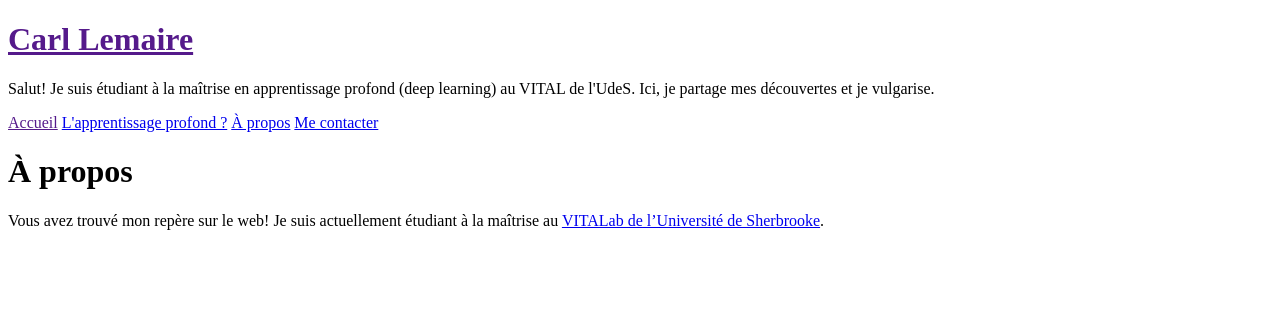
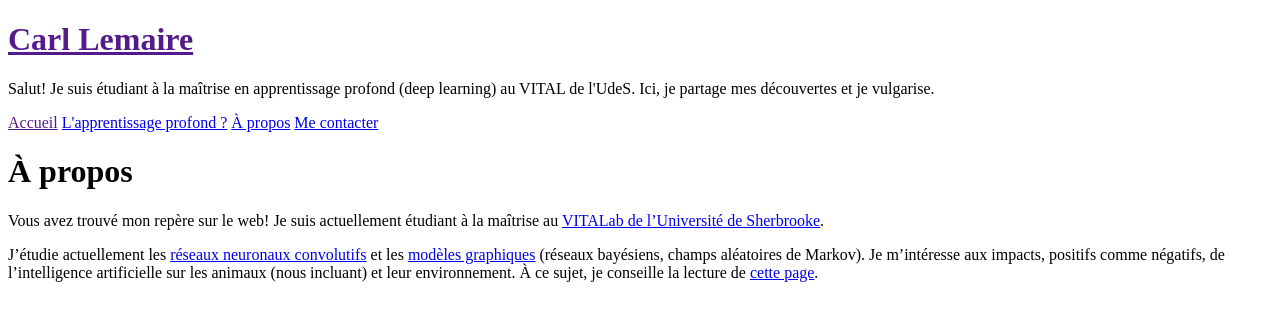
Before and after one commit to lemairecarl/lemairecarl.github.io, a Jekyll site: the page built from about.md, in a window 1280 px wide. Shown: the top 321 px of the page. Built offline with Jekyll 4.4.1, drawn with Linux system fonts in a browser that asks for light colours; nearby versions of some CDN libraries.

Commit message:
Détailler page about

```diff
--- a/about.md
+++ b/about.md
@@ -5,3 +5,5 @@ permalink: /a-propos/
 ---
 
 Vous avez trouvé mon repère sur le web! Je suis actuellement étudiant à la maîtrise au [VITALab de l'Université de Sherbrooke](http://vital.dinf.usherbrooke.ca).
+
+J'étudie actuellement les [réseaux neuronaux convolutifs](https://fr.wikipedia.org/wiki/Réseau_neuronal_convolutif) et les [modèles graphiques](https://fr.wikipedia.org/wiki/Modèle_graphique) (réseaux bayésiens, champs aléatoires de Markov). Je m'intéresse aux impacts, positifs comme négatifs, de l'intelligence artificielle sur les animaux (nous incluant) et leur environnement. À ce sujet, je conseille la lecture de [cette page](https://futureoflife.org/background/benefits-risks-of-artificial-intelligence/).
```
